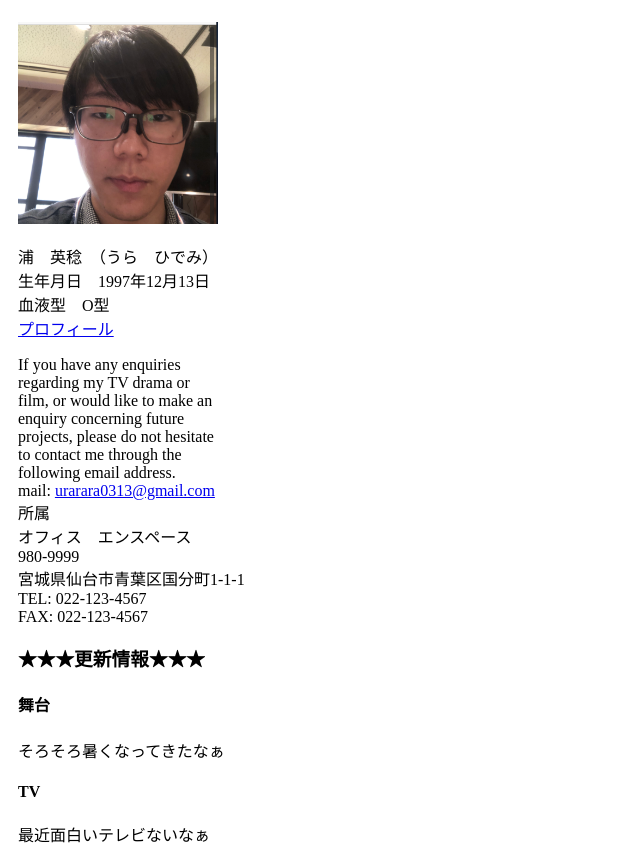
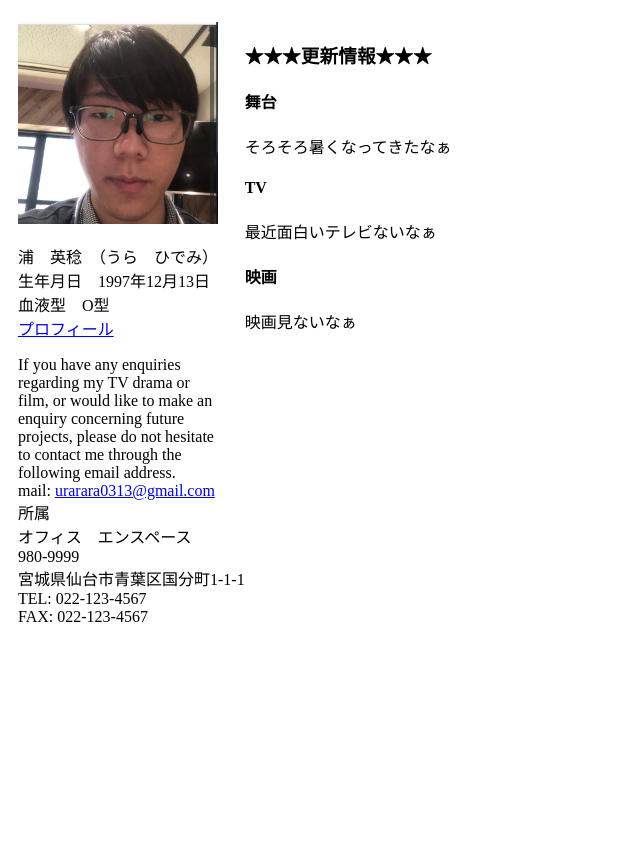
Before and after one commit to umptan/docker_practice, a PHP site: page / in a window 1280 px wide. Shown: the part 77-943 px from the top of the page, without its empty margins (0-640 px from the left). After the commit the page ends 699 px from the top, so only its background shows below. Run offline with PHP 8.4, Linux system fonts and the light colour scheme.

Commit message:
ページを2分割に変更した

```diff
--- a/html/index.php
+++ b/html/index.php
@@ -13,6 +13,8 @@
     <header>
         <h1>うららのホームページ</h1>
     </header>
+    <div id="content">
+        <div id="content-left">
             <section id="profile"><img src="/images/profile.png" alt="自画像" class="width-200">
                 <ul>
                     <li>浦　英稔　（うら　ひでみ）</li>
@@ -34,6 +36,9 @@
                 <div>TEL: 022-123-4567</div>
                 <div>FAX: 022-123-4567</div>
             </section>
+
+        </div>
+        <div id="content-right">
             <section id="history">
                 <h3>★★★更新情報★★★</h3>
                 <article>
@@ -49,6 +54,10 @@
                     <div>映画見ないなぁ</div>
                 </article>
             </section>
+
+        </div>
+
+    </div>
 </body>
 
 </html>
--- a/html/styles/index.css
+++ b/html/styles/index.css
@@ -6,3 +6,10 @@ section ul {list-style: none;
 padding-left: 0px;}
 
 .width-200 {width: 200px;}
+
+#content {display: flex;
+    flex-direction: row;
+    flex-wrap: nowrap;
+}
+
+#content
```
Lines whose indentation alone changed are shown as unchanged.
